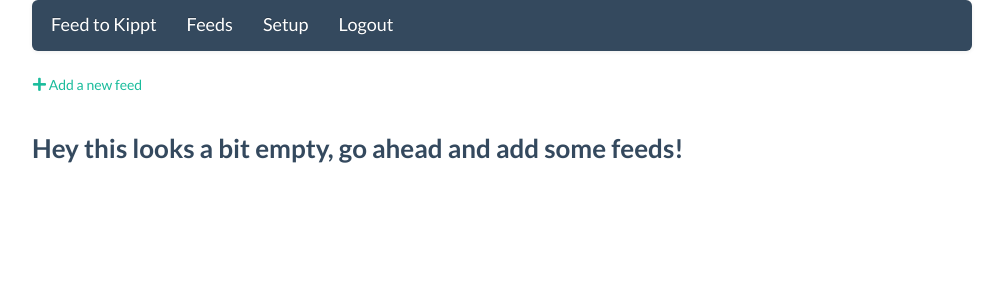
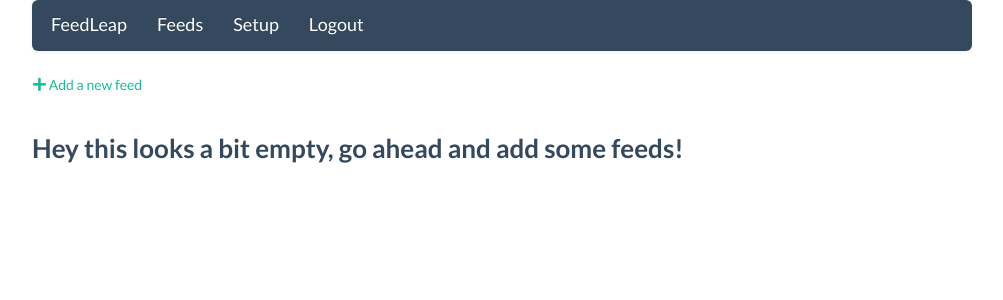
Before and after one commit to jpadilla/feedleap, a Django app: template apps/feeds/templates/feeds/feed_list.html in a window 1280 px wide. Shown: the top 300 px of the page, without its empty margins (138-1141 px from the left). Run offline with Django 3.2, Linux system fonts and the light colour scheme; the template is opened without the code that fills it, so the values that code supplies are empty; some libraries are stand-ins or nearby versions.

Commit message:
Update copy

```diff
--- a/templates/navbar.html
+++ b/templates/navbar.html
@@ -4,7 +4,7 @@
             <div class="nav-collapse collapse">
                 <ul class="nav">
                     <li>
-                        <a href="/">Feed to Kippt</a>
+                        <a href="/">FeedLeap</a>
                     </li>
                     <li>
                         <a href="{% url 'feeds_list' %}">Feeds</a>
```
